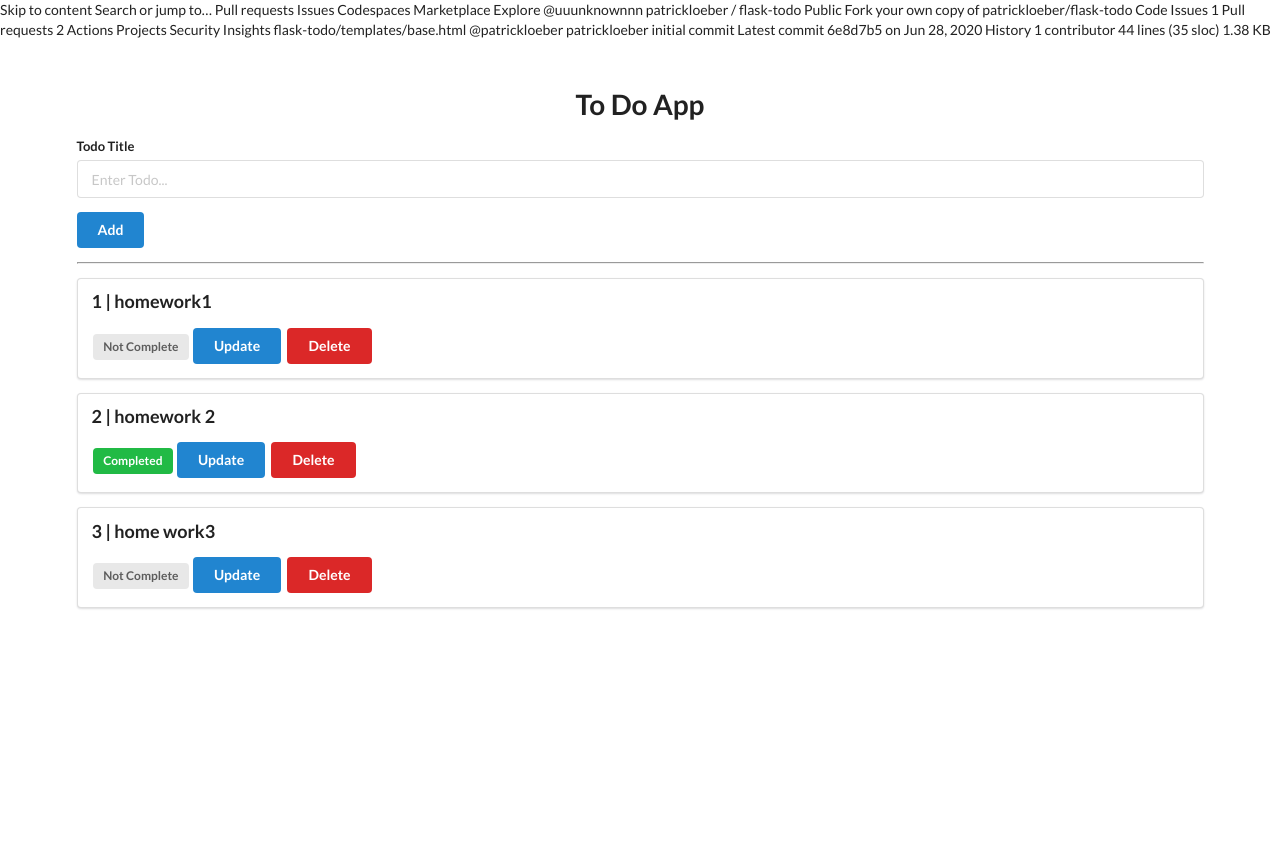
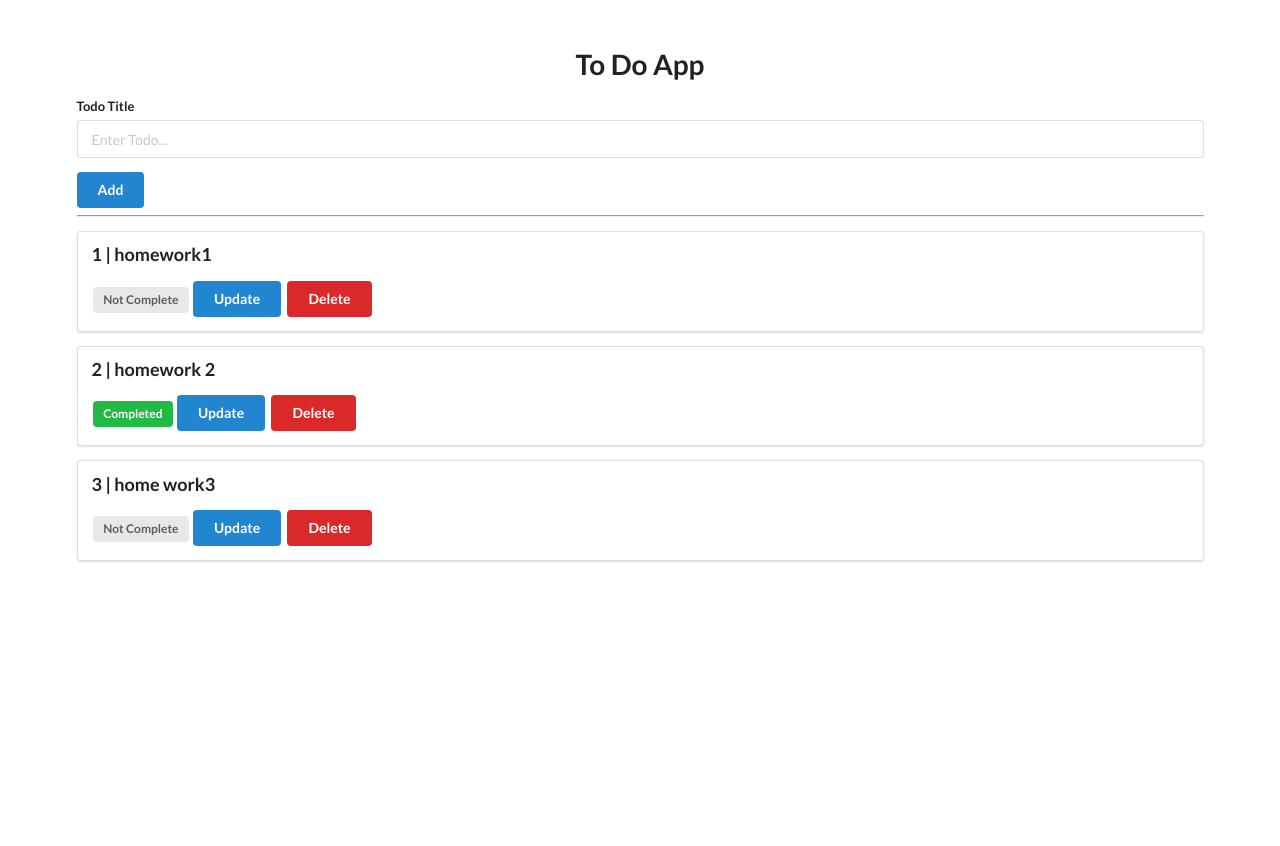
Before and after one commit to uuunknownnn/todo_list-django-, a Django app: page / in a window 1280 px wide. Before the commit the page ends 609 px from the top, so only its background shows below. Run offline with Django 4.2, Linux system fonts and the light colour scheme; data comes from the database, SQL or seed files in the repository.

Commit message:
base template modified

```diff
--- a/ToDoList/ToDoApp/templates/ToDoApp/base.html
+++ b/ToDoList/ToDoApp/templates/ToDoApp/base.html
@@ -1,34 +1,3 @@
-Skip to content
-Search or jump to…
-Pull requests
-Issues
-Codespaces
-Marketplace
-Explore
-
-@uuunknownnn
-patrickloeber
-/
-flask-todo
-Public
-Fork your own copy of patrickloeber/flask-todo
-Code
-Issues
-1
-Pull requests
-2
-Actions
-Projects
-Security
-Insights
-flask-todo/templates/base.html
-@patrickloeber
-patrickloeber initial commit
-Latest commit 6e8d7b5 on Jun 28, 2020
- History
- 1 contributor
-44 lines (35 sloc)  1.38 KB
-
 <!DOCTYPE html>
 <html lang="en">
 
```
Also changed, not shown: 1 other file.
